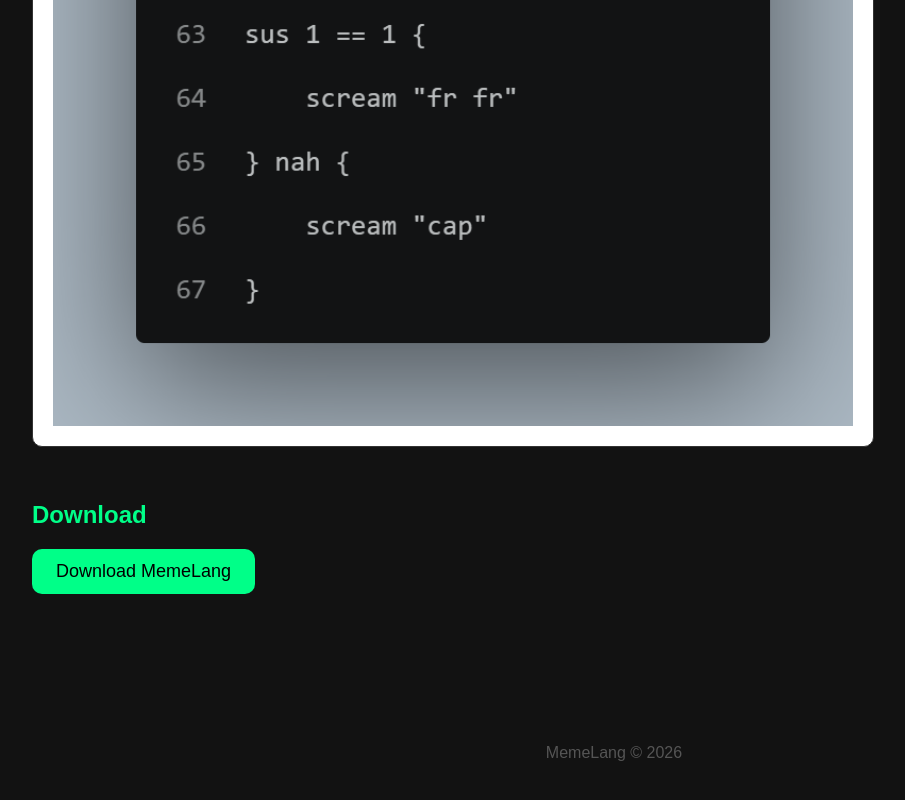
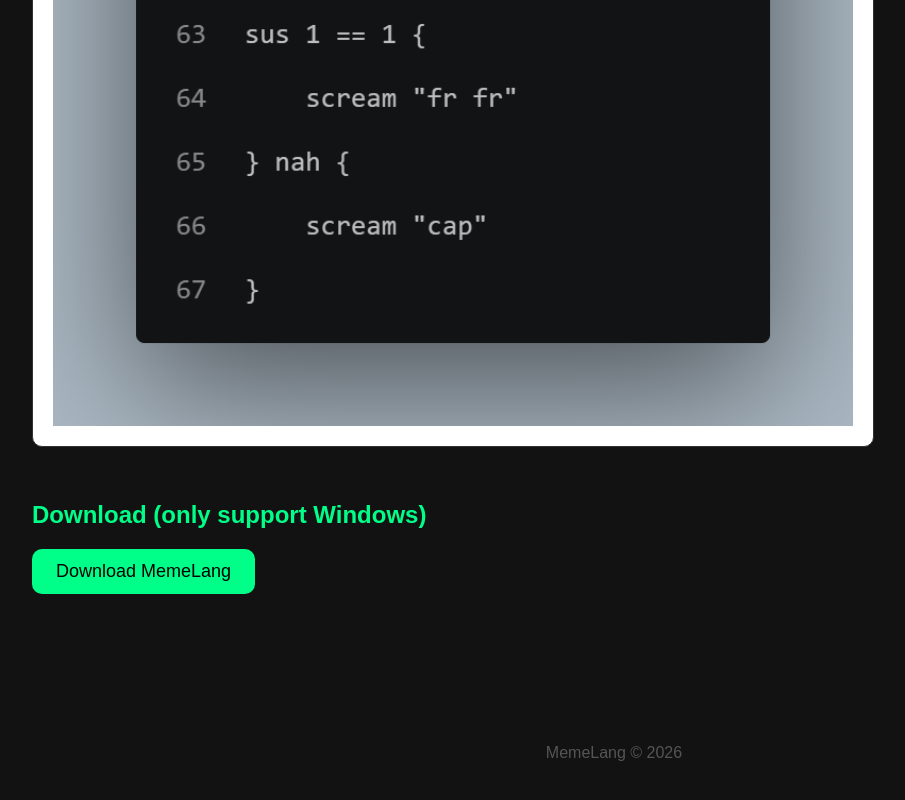
Before and after one commit to cyberworrier8088/memeLang, a plain HTML site: page website/index.html in a window 1280 px wide. Shown: the part 5302-6102 px from the top of the page, without its empty margins (26-931 px from the left). Drawn offline with Linux system fonts and the light colour scheme.

Commit message:
Update download section to specify Windows support

```diff
--- a/website/index.html
+++ b/website/index.html
@@ -53,7 +53,7 @@
         <img src="assets\code.png" alt="Example Code" id="example_two">
 
 
-        <h2 id="download">Download</h2>
+        <h2 id="download">Download (only support Windows)</h2>
         <a class="downlaod-btn" href="downloads/memeLang.exe" download>
             <button>Download MemeLang</button>
         </a>
```
